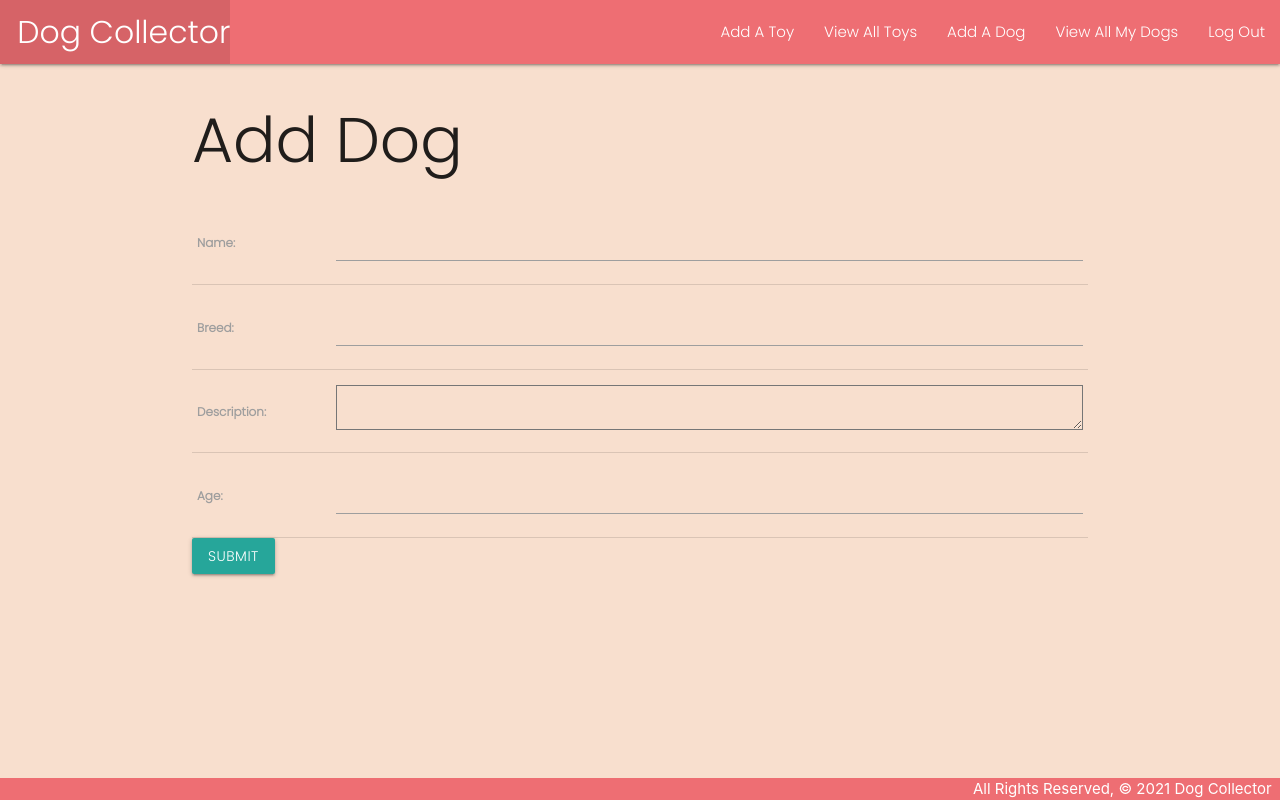
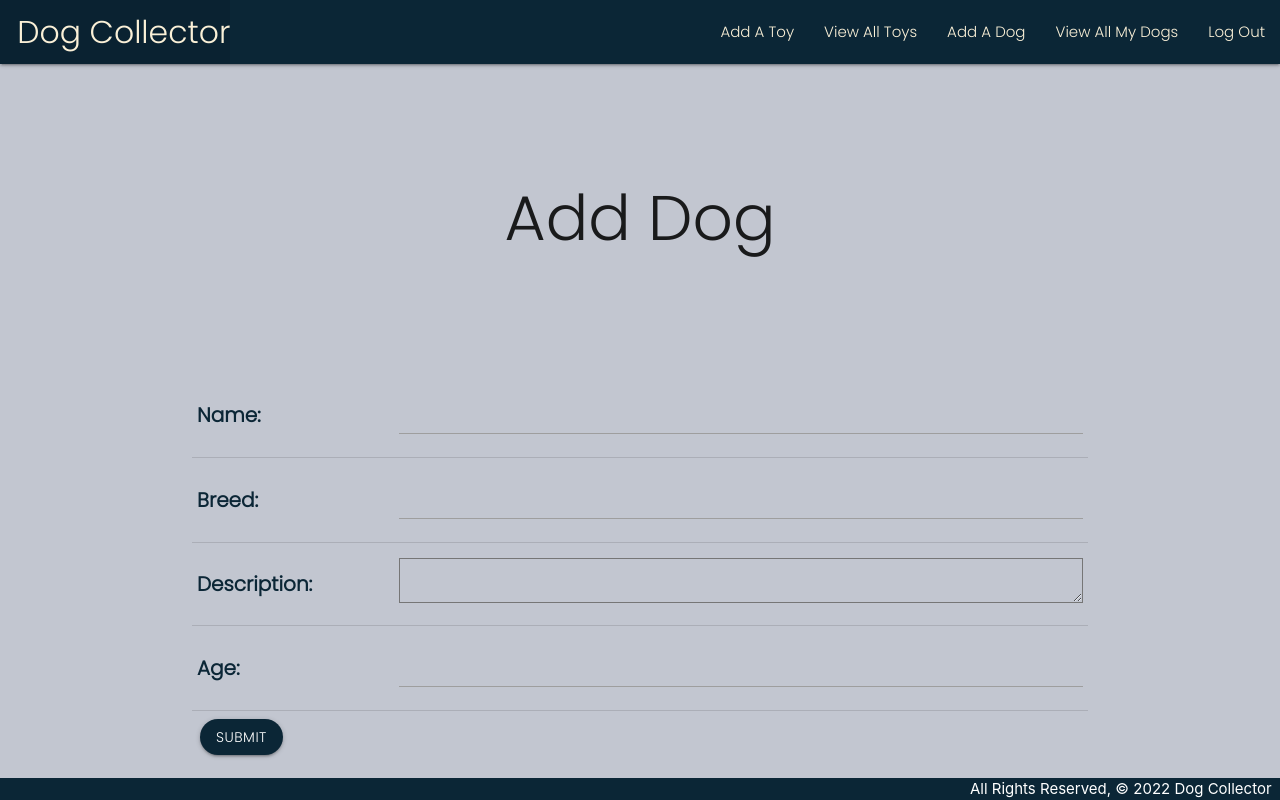
Before and after one commit to xcbhx/dogcollector, a Django app: page /dogs/create/ in a window 1280 px wide. Run offline with Django 4.2, Linux system fonts and the light colour scheme; the visitor is signed in with stand-in values (Sample User, id 1).

Commit message:
css update

```diff
--- a/main_app/static/css/style.css
+++ b/main_app/static/css/style.css
@@ -4,7 +4,7 @@ body {
   display: flex;
   min-height: 100vh;
   flex-direction: column;
-  background-color: #f8dfce;;
+  background-color: #c2c6d0;
 }
 
 main {
@@ -14,8 +14,48 @@ main {
 footer.page-footer {
   padding-top: 0;
   text-align: right;
+  background-color: #0b2636;
 }
 
 li, h1, h4, p, .card-title, .btn, form, .name {
   font-family: 'Poppins', sans-serif;
 }
+
+.card, .card-panel, .btn {
+  border-radius: 30px;
+}
+.nav-wrapper, .btn {
+  background-color: #0b2636;
+}
+
+.nav-wrapper a {
+  color: #FAF0D7;
+}
+
+h1, h4, h5, p, .card-content {
+  text-align: center;
+}
+
+h1 {
+  margin: 15vmin;
+}
+
+p {
+  font-style: italic;
+  font-size: 30px;
+}
+
+.card-title, .desc, label {
+  color: #0b2636;
+}
+label {
+  font-size: 20px;
+}
+
+.btn {
+  margin: 8px;
+}
+
+input {
+  text-decoration-color: #0b2636;
+}
--- a/main_app/templates/base.html
+++ b/main_app/templates/base.html
@@ -40,7 +40,7 @@
     {% endblock %}
   </main>
   <footer class="page-footer">
-    <div class="right">All Rights Reserved, &copy 2021 Dog Collector &nbsp;</div>
+    <div class="right">All Rights Reserved, &copy 2022 Dog Collector &nbsp;</div>
   </footer>
 </body>
 
--- a/main_app/templates/home.html
+++ b/main_app/templates/home.html
@@ -1,9 +1,8 @@
 {% extends 'base.html' %}
 {% block content %}
 
-<div id="home">
-  <h1>Welcome to Dog Collector</h1>
-</div>
+
+<h1>Welcome to Dog Collector</h1>
 
 <p class="homeP">Here at Dog Collector, clients can save information on their beloved furry
   family member, such as if they've been fed and/or given a toy to play with,
--- a/main_app/templates/main_app/dog_form.html
+++ b/main_app/templates/main_app/dog_form.html
@@ -8,9 +8,7 @@
     <h1>Add Dog</h1>
 {% endif %}
 
-<!-- Leaving the action empty makes the form post to the same url used to display it -->
 <form action="" method="POST">
-<!-- Django requires the following for security purposes -->
     {% csrf_token %}
     <table>
         {{ form.as_table }}
```
Also changed, not shown: main_app/templates/dogs/index.html (+4 -4 lines).
